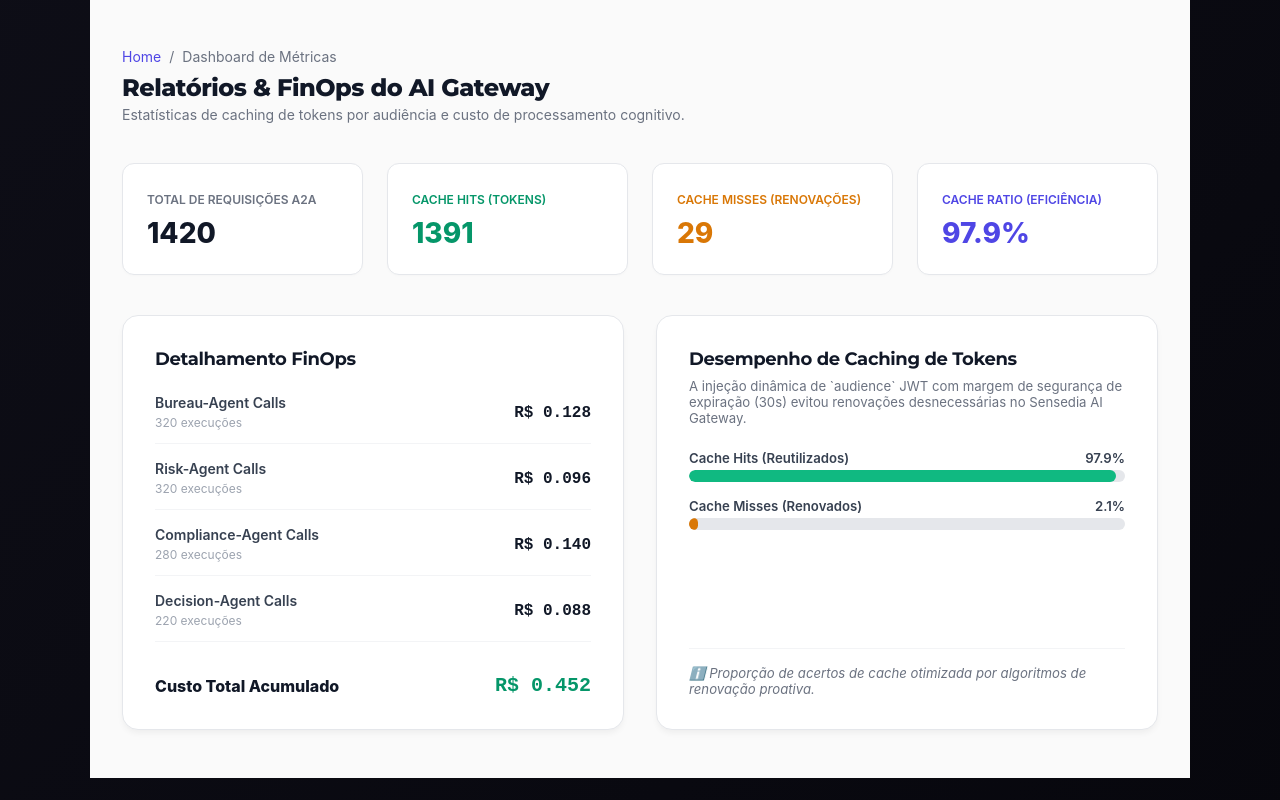
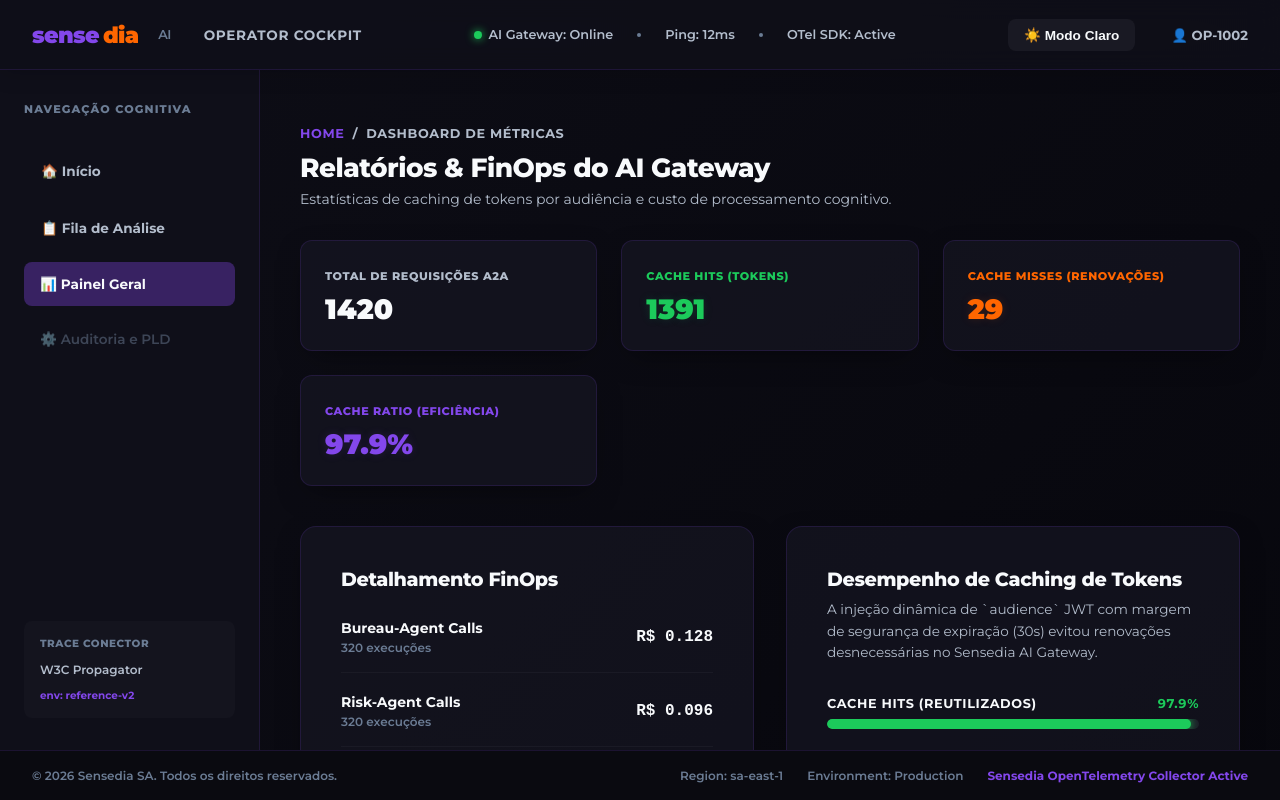
Before and after one commit to it0dan/credit-analysis-frontend, a Next.js app in the folder apps/operator/: page /dashboard in a window 1280 px wide. Built offline with nearby package versions, Linux system fonts and the light colour scheme.

Commit message:
feat(operator): wrap Operator Home and Dashboard in CockpitLayout to complete premium full-viewport theme alignment

```diff
--- a/apps/operator/app/dashboard/page.tsx
+++ b/apps/operator/app/dashboard/page.tsx
@@ -2,6 +2,7 @@
 
 import React from 'react';
 import Link from 'next/link';
+import { CockpitLayout } from '@repo/ui/cockpit-layout';
 
 export default function OperatorDashboard() {
   const gatewayStats = {
@@ -22,75 +23,91 @@
   const totalCost = costBreakdown.reduce((sum, item) => sum + item.costBrl, 0);
 
   return (
+    <CockpitLayout activeLink="analytics" portalType="operator">
       <div
         style={{
-        maxWidth: '1100px',
+          maxWidth: '1200px',
           margin: '0 auto',
-        padding: '3rem 2rem',
-        fontFamily: 'Inter, system-ui, sans-serif',
-        backgroundColor: '#FAFAFA',
-        minHeight: '95vh',
-        display: 'flex',
-        flexDirection: 'column',
-        gap: '2.5rem',
+          padding: '1rem 0',
+          animation: 'fadeIn 0.6s cubic-bezier(0.16, 1, 0.3, 1) forwards',
         }}
       >
         {/* Navigation */}
-      <div>
-        <div style={{ display: 'flex', gap: '0.5rem', fontSize: '0.875rem', color: '#6B7280', marginBottom: '0.5rem' }}>
-          <Link href="/" style={{ color: '#4F46E5', textDecoration: 'none' }}>Home</Link>
+        <div style={{ marginBottom: '2rem' }}>
+          <div style={{ display: 'flex', gap: '0.5rem', fontSize: '0.8rem', color: 'var(--text-secondary)', marginBottom: '0.6rem', textTransform: 'uppercase', letterSpacing: '0.05em', fontFamily: "var(--font-heading)", fontWeight: 700 }}>
+            <Link href="/" style={{ color: 'var(--color-primary)', textDecoration: 'none' }}>Home</Link>
             <span>/</span>
             <span>Dashboard de Métricas</span>
           </div>
-        <h1 style={{ margin: 0, fontSize: '1.5rem', fontWeight: 800, color: '#111827' }}>
+          <h1
+            style={{
+              margin: 0,
+              fontSize: '1.65rem',
+              fontWeight: 800,
+              color: 'var(--text-primary)',
+              fontFamily: "var(--font-heading)",
+              letterSpacing: '-0.02em',
+            }}
+          >
             Relatórios & FinOps do AI Gateway
           </h1>
-        <p style={{ margin: '0.25rem 0 0 0', fontSize: '0.875rem', color: '#6B7280' }}>
+          <p style={{ margin: '0.4rem 0 0 0', fontSize: '0.875rem', color: 'var(--text-secondary)' }}>
             Estatísticas de caching de tokens por audiência e custo de processamento cognitivo.
           </p>
         </div>
 
         {/* Stats Grid */}
-      <div style={{ display: 'grid', gridTemplateColumns: 'repeat(auto-fit, minmax(200px, 1fr))', gap: '1.5rem' }}>
-        <div style={{ backgroundColor: '#FFFFFF', padding: '1.5rem', borderRadius: '12px', border: '1px solid #E5E7EB', boxShadow: '0 1px 3px rgba(0,0,0,0.02)' }}>
-          <span style={{ fontSize: '0.75rem', color: '#6B7280', fontWeight: 600, textTransform: 'uppercase' }}>Total de Requisições A2A</span>
-          <span style={{ display: 'block', fontSize: '1.75rem', fontWeight: 800, color: '#111827', marginTop: '0.5rem' }}>{gatewayStats.totalRequests}</span>
+        <div style={{ display: 'grid', gridTemplateColumns: 'repeat(auto-fit, minmax(220px, 1fr))', gap: '1.5rem', marginBottom: '2.5rem' }}>
+          <div style={{ backgroundColor: 'var(--bg-card)', padding: '1.5rem', borderRadius: '12px', border: 'var(--border-glass)', boxShadow: 'var(--shadow-main)', transition: 'background 0.3s ease' }}>
+            <span style={{ fontSize: '0.7rem', color: 'var(--text-secondary)', fontWeight: 800, textTransform: 'uppercase', letterSpacing: '0.05em', fontFamily: "var(--font-heading)" }}>Total de Requisições A2A</span>
+            <span style={{ display: 'block', fontSize: '1.75rem', fontWeight: 900, color: 'var(--text-primary)', marginTop: '0.5rem', fontFamily: 'var(--font-heading)' }}>{gatewayStats.totalRequests}</span>
           </div>
-        <div style={{ backgroundColor: '#FFFFFF', padding: '1.5rem', borderRadius: '12px', border: '1px solid #E5E7EB', boxShadow: '0 1px 3px rgba(0,0,0,0.02)' }}>
-          <span style={{ fontSize: '0.75rem', color: '#059669', fontWeight: 600, textTransform: 'uppercase' }}>Cache Hits (Tokens)</span>
-          <span style={{ display: 'block', fontSize: '1.75rem', fontWeight: 800, color: '#059669', marginTop: '0.5rem' }}>{gatewayStats.tokenHits}</span>
+          <div style={{ backgroundColor: 'var(--bg-card)', padding: '1.5rem', borderRadius: '12px', border: 'var(--border-glass)', boxShadow: 'var(--shadow-main)', transition: 'background 0.3s ease' }}>
+            <span style={{ fontSize: '0.7rem', color: 'var(--color-emerald)', fontWeight: 800, textTransform: 'uppercase', letterSpacing: '0.05em', fontFamily: "var(--font-heading)" }}>Cache Hits (Tokens)</span>
+            <span style={{ display: 'block', fontSize: '1.75rem', fontWeight: 900, color: 'var(--color-emerald)', marginTop: '0.5rem', fontFamily: 'var(--font-heading)', textShadow: '0 0 10px hsla(142, 76%, 45%, 0.15)' }}>{gatewayStats.tokenHits}</span>
           </div>
-        <div style={{ backgroundColor: '#FFFFFF', padding: '1.5rem', borderRadius: '12px', border: '1px solid #E5E7EB', boxShadow: '0 1px 3px rgba(0,0,0,0.02)' }}>
-          <span style={{ fontSize: '0.75rem', color: '#D97706', fontWeight: 600, textTransform: 'uppercase' }}>Cache Misses (Renovações)</span>
-          <span style={{ display: 'block', fontSize: '1.75rem', fontWeight: 800, color: '#D97706', marginTop: '0.5rem' }}>{gatewayStats.tokenMisses}</span>
+          <div style={{ backgroundColor: 'var(--bg-card)', padding: '1.5rem', borderRadius: '12px', border: 'var(--border-glass)', boxShadow: 'var(--shadow-main)', transition: 'background 0.3s ease' }}>
+            <span style={{ fontSize: '0.7rem', color: 'var(--color-secondary)', fontWeight: 800, textTransform: 'uppercase', letterSpacing: '0.05em', fontFamily: "var(--font-heading)" }}>Cache Misses (Renovações)</span>
+            <span style={{ display: 'block', fontSize: '1.75rem', fontWeight: 900, color: 'var(--color-secondary)', marginTop: '0.5rem', fontFamily: 'var(--font-heading)', textShadow: '0 0 10px hsla(24, 100%, 50%, 0.15)' }}>{gatewayStats.tokenMisses}</span>
           </div>
-        <div style={{ backgroundColor: '#FFFFFF', padding: '1.5rem', borderRadius: '12px', border: '1px solid #E5E7EB', boxShadow: '0 1px 3px rgba(0,0,0,0.02)' }}>
-          <span style={{ fontSize: '0.75rem', color: '#4F46E5', fontWeight: 600, textTransform: 'uppercase' }}>Cache Ratio (Eficiência)</span>
-          <span style={{ display: 'block', fontSize: '1.75rem', fontWeight: 800, color: '#4F46E5', marginTop: '0.5rem' }}>{gatewayStats.cacheRatio}</span>
+          <div style={{ backgroundColor: 'var(--bg-card)', padding: '1.5rem', borderRadius: '12px', border: 'var(--border-glass)', boxShadow: 'var(--shadow-main)', transition: 'background 0.3s ease' }}>
+            <span style={{ fontSize: '0.7rem', color: 'var(--color-primary)', fontWeight: 800, textTransform: 'uppercase', letterSpacing: '0.05em', fontFamily: "var(--font-heading)" }}>Cache Ratio (Eficiência)</span>
+            <span style={{ display: 'block', fontSize: '1.75rem', fontWeight: 900, color: 'var(--color-primary)', marginTop: '0.5rem', fontFamily: 'var(--font-heading)', textShadow: '0 0 10px hsla(262, 80%, 60%, 0.15)' }}>{gatewayStats.cacheRatio}</span>
           </div>
         </div>
 
-      <div style={{ display: 'grid', gridTemplateColumns: 'repeat(auto-fit, minmax(350px, 1fr))', gap: '2rem' }}>
+        <div style={{ display: 'grid', gridTemplateColumns: 'repeat(auto-fit, minmax(360px, 1fr))', gap: '2rem' }}>
           {/* Cost Analysis Breakdown */}
-        <div style={{ backgroundColor: '#FFFFFF', padding: '2rem', borderRadius: '16px', border: '1px solid #E5E7EB', boxShadow: '0 4px 6px -1px rgba(0,0,0,0.05)' }}>
-          <h3 style={{ margin: '0 0 1.5rem 0', fontSize: '1.125rem', fontWeight: 700, color: '#111827' }}>Detalhamento FinOps</h3>
+          <div
+            style={{
+              backgroundColor: 'var(--bg-card)',
+              backdropFilter: 'blur(16px)',
+              WebkitBackdropFilter: 'blur(16px)',
+              padding: '2.5rem',
+              borderRadius: '16px',
+              border: 'var(--border-glass)',
+              boxShadow: 'var(--shadow-main)',
+              transition: 'background 0.3s ease, border-color 0.3s ease',
+            }}
+          >
+            <h3 style={{ margin: '0 0 1.75rem 0', fontSize: '1.2rem', fontWeight: 800, color: 'var(--text-primary)', fontFamily: "var(--font-heading)", letterSpacing: '-0.02em' }}>Detalhamento FinOps</h3>
 
-          <div style={{ display: 'flex', flexDirection: 'column', gap: '1rem' }}>
+            <div style={{ display: 'flex', flexDirection: 'column', gap: '1.25rem' }}>
               {costBreakdown.map((item, idx) => (
-              <div key={idx} style={{ display: 'flex', justifyContent: 'space-between', alignItems: 'center', borderBottom: '1px solid #F3F4F6', paddingBottom: '0.75rem' }}>
+                <div key={idx} style={{ display: 'flex', justifyContent: 'space-between', alignItems: 'center', borderBottom: '1px solid hsla(0, 0%, 100%, 0.04)', paddingBottom: '1rem' }}>
                   <div>
-                  <span style={{ display: 'block', fontSize: '0.875rem', fontWeight: 600, color: '#374151', textTransform: 'capitalize' }}>{item.item}</span>
-                  <span style={{ fontSize: '0.75rem', color: '#9CA3AF' }}>{item.count} execuções</span>
+                    <span style={{ display: 'block', fontSize: '0.875rem', fontWeight: 700, color: 'var(--text-primary)', textTransform: 'capitalize' }}>{item.item}</span>
+                    <span style={{ fontSize: '0.75rem', color: 'var(--text-muted)', fontWeight: 600 }}>{item.count} execuções</span>
                   </div>
-                <span style={{ fontSize: '1rem', fontWeight: 700, color: '#111827', fontFamily: 'monospace' }}>
+                  <span style={{ fontSize: '1rem', fontWeight: 800, color: 'var(--text-primary)', fontFamily: 'monospace' }}>
                     R$ {item.costBrl.toFixed(3)}
                   </span>
                 </div>
               ))}
 
-            <div style={{ display: 'flex', justifyContent: 'space-between', alignItems: 'center', paddingTop: '0.5rem', marginTop: '0.5rem' }}>
-              <span style={{ fontSize: '1rem', fontWeight: 800, color: '#111827' }}>Custo Total Acumulado</span>
-              <span style={{ fontSize: '1.25rem', fontWeight: 800, color: '#059669', fontFamily: 'monospace' }}>
+              <div style={{ display: 'flex', justifyContent: 'space-between', alignItems: 'center', paddingTop: '1rem', marginTop: '0.5rem' }}>
+                <span style={{ fontSize: '1rem', fontWeight: 800, color: 'var(--text-primary)', fontFamily: "var(--font-heading)" }}>Custo Total Acumulado</span>
+                <span style={{ fontSize: '1.35rem', fontWeight: 900, color: 'var(--color-emerald)', fontFamily: 'monospace', textShadow: '0 0 10px hsla(142, 76%, 45%, 0.2)' }}>
                   R$ {totalCost.toFixed(3)}
                 </span>
               </div>
@@ -98,43 +115,59 @@
           </div>
 
           {/* Cache Graphic Mock */}
-        <div style={{ backgroundColor: '#FFFFFF', padding: '2rem', borderRadius: '16px', border: '1px solid #E5E7EB', boxShadow: '0 4px 6px -1px rgba(0,0,0,0.05)', display: 'flex', flexDirection: 'column', justifyContent: 'space-between' }}>
+          <div
+            style={{
+              backgroundColor: 'var(--bg-card)',
+              backdropFilter: 'blur(16px)',
+              WebkitBackdropFilter: 'blur(16px)',
+              padding: '2.5rem',
+              borderRadius: '16px',
+              border: 'var(--border-glass)',
+              boxShadow: 'var(--shadow-main)',
+              display: 'flex',
+              flexDirection: 'column',
+              justifyContent: 'space-between',
+              minHeight: '360px',
+              transition: 'background 0.3s ease, border-color 0.3s ease',
+            }}
+          >
             <div>
-            <h3 style={{ margin: '0 0 0.5rem 0', fontSize: '1.125rem', fontWeight: 700, color: '#111827' }}>Desempenho de Caching de Tokens</h3>
-            <p style={{ margin: 0, fontSize: '0.825rem', color: '#6B7280', marginBottom: '1.5rem' }}>
+              <h3 style={{ margin: '0 0 0.5rem 0', fontSize: '1.2rem', fontWeight: 800, color: 'var(--text-primary)', fontFamily: "var(--font-heading)", letterSpacing: '-0.02em' }}>Desempenho de Caching de Tokens</h3>
+              <p style={{ margin: 0, fontSize: '0.85rem', color: 'var(--text-secondary)', marginBottom: '2rem', lineHeight: 1.6 }}>
                 A injeção dinâmica de `audience` JWT com margem de segurança de expiração (30s) evitou renovações desnecessárias no Sensedia AI Gateway.
               </p>
 
-            <div style={{ display: 'flex', flexDirection: 'column', gap: '1rem' }}>
+              <div style={{ display: 'flex', flexDirection: 'column', gap: '1.5rem' }}>
                 {/* Bar Chart Hit */}
                 <div>
-                <div style={{ display: 'flex', justifyContent: 'space-between', fontSize: '0.825rem', fontWeight: 600, color: '#374151', marginBottom: '0.25rem' }}>
+                  <div style={{ display: 'flex', justifyContent: 'space-between', fontSize: '0.8rem', fontWeight: 700, color: 'var(--text-primary)', marginBottom: '0.5rem', fontFamily: "var(--font-heading)", textTransform: 'uppercase', letterSpacing: '0.05em' }}>
                     <span>Cache Hits (Reutilizados)</span>
-                  <span>97.9%</span>
+                    <span style={{ color: 'var(--color-emerald)' }}>97.9%</span>
                   </div>
-                <div style={{ width: '100%', height: '12px', backgroundColor: '#E5E7EB', borderRadius: '6px', overflow: 'hidden' }}>
-                  <div style={{ width: '97.9%', height: '100%', backgroundColor: '#10B981', borderRadius: '6px' }} />
+                  <div style={{ width: '100%', height: '10px', backgroundColor: 'hsla(0, 0%, 100%, 0.05)', borderRadius: '6px', overflow: 'hidden', border: '1px solid var(--border-glass)' }}>
+                    <div style={{ width: '97.9%', height: '100%', backgroundColor: 'var(--color-emerald)', borderRadius: '6px', boxShadow: '0 0 10px var(--color-emerald)' }} />
                   </div>
                 </div>
 
                 {/* Bar Chart Miss */}
                 <div>
-                <div style={{ display: 'flex', justifyContent: 'space-between', fontSize: '0.825rem', fontWeight: 600, color: '#374151', marginBottom: '0.25rem' }}>
+                  <div style={{ display: 'flex', justifyContent: 'space-between', fontSize: '0.8rem', fontWeight: 700, color: 'var(--text-primary)', marginBottom: '0.5rem', fontFamily: "var(--font-heading)", textTransform: 'uppercase', letterSpacing: '0.05em' }}>
                     <span>Cache Misses (Renovados)</span>
-                  <span>2.1%</span>
+                    <span style={{ color: 'var(--color-secondary)' }}>2.1%</span>
                   </div>
-                <div style={{ width: '100%', height: '12px', backgroundColor: '#E5E7EB', borderRadius: '6px', overflow: 'hidden' }}>
-                  <div style={{ width: '2.1%', height: '100%', backgroundColor: '#D97706', borderRadius: '6px' }} />
+                  <div style={{ width: '100%', height: '10px', backgroundColor: 'hsla(0, 0%, 100%, 0.05)', borderRadius: '6px', overflow: 'hidden', border: '1px solid var(--border-glass)' }}>
+                    <div style={{ width: '2.1%', height: '100%', backgroundColor: 'var(--color-secondary)', borderRadius: '6px', boxShadow: '0 0 10px var(--color-secondary)' }} />
                   </div>
                 </div>
               </div>
             </div>
 
-          <div style={{ borderTop: '1px solid #F3F4F6', paddingTop: '1rem', marginTop: '1.5rem', fontSize: '0.825rem', color: '#6B7280', fontStyle: 'italic' }}>
+            <div style={{ borderTop: '1px solid hsla(0, 0%, 100%, 0.04)', paddingTop: '1.25rem', marginTop: '2rem', fontSize: '0.8rem', color: 'var(--text-muted)', fontWeight: 600 }}>
               ℹ️ Proporção de acertos de cache otimizada por algoritmos de renovação proativa.
             </div>
           </div>
         </div>
       </div>
+    </CockpitLayout>
   );
 }
--- a/packages/ui/src/cockpit-layout.tsx
+++ b/packages/ui/src/cockpit-layout.tsx
@@ -2,7 +2,7 @@
 
 interface CockpitLayoutProps {
   children: React.ReactNode;
-  activeLink: 'proposal' | 'status' | 'queue' | 'review' | 'analytics' | 'settings';
+  activeLink: 'home' | 'proposal' | 'status' | 'queue' | 'review' | 'analytics' | 'settings';
   portalType: 'customer' | 'operator';
   request_id?: string;
 }
@@ -30,8 +30,9 @@
         { id: 'settings', label: '⚙️ Configurações', path: '#', disabled: true },
       ]
     : [
+        { id: 'home', label: '🏠 Início', path: '/' },
         { id: 'queue', label: '📋 Fila de Análise', path: '/queue' },
-        { id: 'analytics', label: '📊 Painel Geral', path: '#', disabled: true },
+        { id: 'analytics', label: '📊 Painel Geral', path: '/dashboard' },
         { id: 'settings', label: '⚙️ Auditoria e PLD', path: '#', disabled: true },
       ];
 
```
Also changed, not shown: apps/operator/app/page.tsx (+107 -61 lines). Lines whose indentation alone changed are shown as unchanged.
